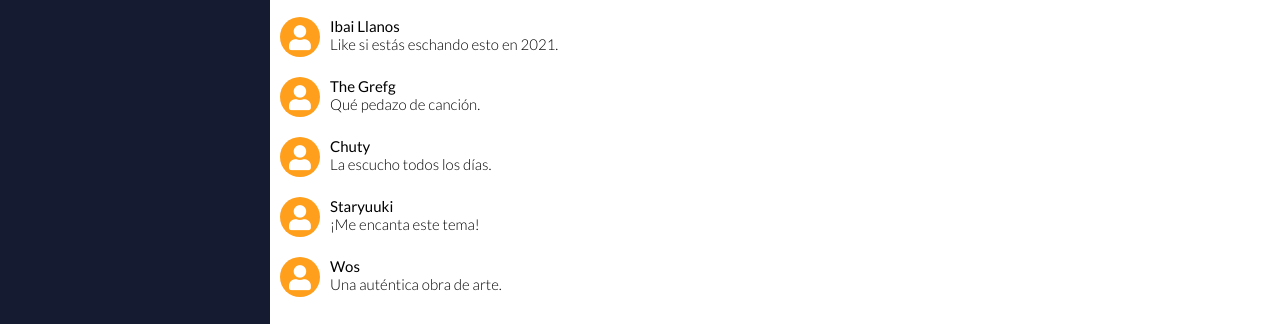
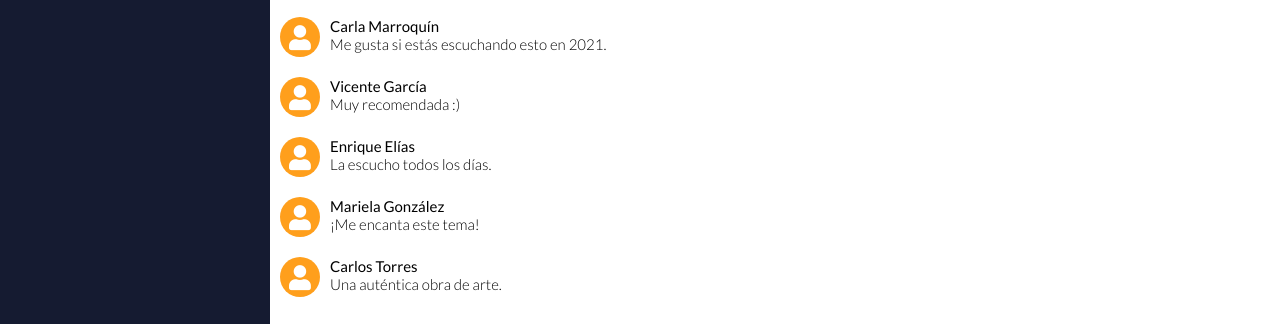
Before and after one commit to enriqueajin/PlatziVideoLayout, a plain HTML site: page index.html in a window 1280 px wide. Shown: the part 767-1091 px from the top of the page. Drawn offline with Linux system fonts and the light colour scheme.

Commit message:
Se modificaron los nombres de los usuarios que comentaron.

```diff
--- a/index.html
+++ b/index.html
@@ -106,8 +106,8 @@
                         <i class="fas fa-user"></i>
                     </div>
                     <div class="comment__text">
-                        <p>Ibai Llanos</p>
-                        <p>Like si estás eschando esto en 2021.</p>
+                        <p>Carla Marroquín</p>
+                        <p>Me gusta si estás escuchando esto en 2021.</p>
                     </div>
                 </div>
                 <div class="comment">
@@ -115,8 +115,8 @@
                         <i class="fas fa-user"></i>
                     </div>
                     <div class="comment__text">
-                        <p>The Grefg</p>
-                        <p>Qué pedazo de canción.</p>
+                        <p>Vicente García</p>
+                        <p>Muy recomendada :)</p>
                     </div>
                 </div>
                 <div class="comment">
@@ -124,7 +124,7 @@
                         <i class="fas fa-user"></i>
                     </div>
                     <div class="comment__text">
-                        <p>Chuty</p>
+                        <p>Enrique Elías</p>
                         <p>La escucho todos los días.</p>
                     </div>
                 </div>
@@ -133,7 +133,7 @@
                         <i class="fas fa-user"></i>
                     </div>
                     <div class="comment__text">
-                        <p>Staryuuki</p>
+                        <p>Mariela González</p>
                         <p>¡Me encanta este tema!</p>
                     </div>
                 </div>
@@ -142,7 +142,7 @@
                         <i class="fas fa-user"></i>
                     </div>
                     <div class="comment__text">
-                        <p>Wos</p>
+                        <p>Carlos Torres</p>
                         <p>Una auténtica obra de arte.</p>
                     </div>
                 </div>
```
